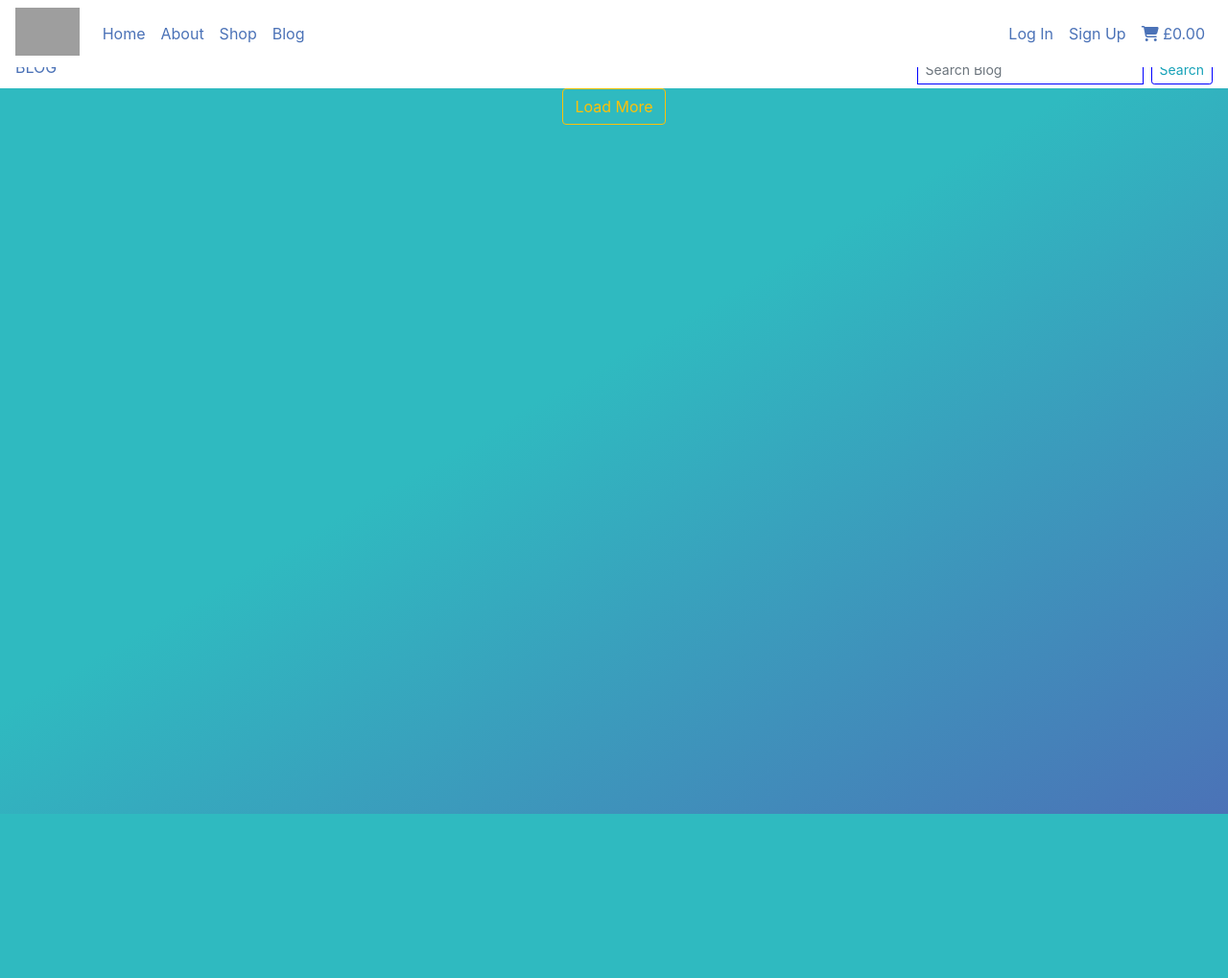
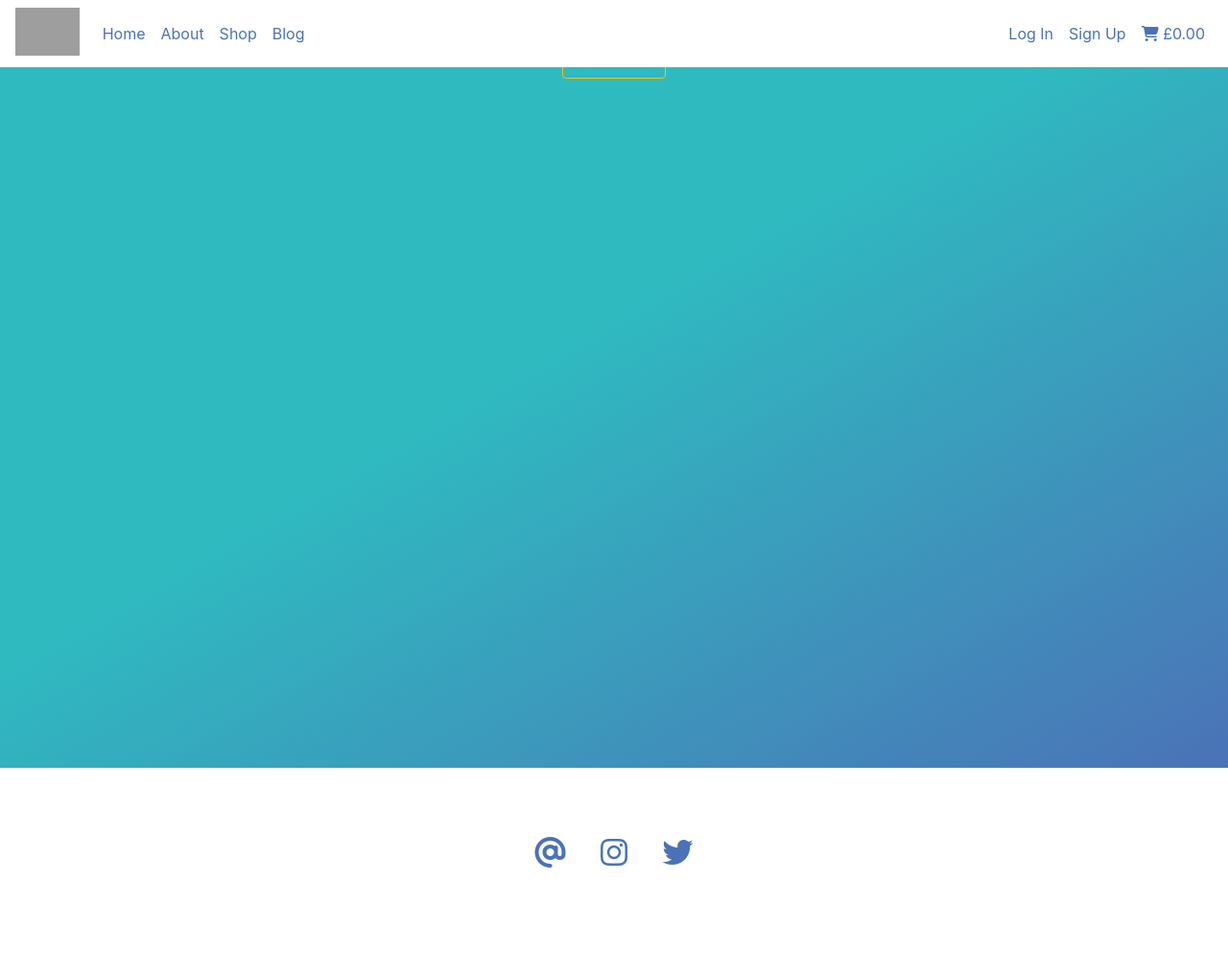
Before and after one commit to devmegan/korcbd, a Django app: page /blog/ in a window 1280 px wide. Shown: the whole page at 96% size. Before the commit the page ends 848 px from the top, so only its background shows below. Run offline with Django 3.2, Linux system fonts and the light colour scheme; data that the repository does not hold is empty; parts of the project's set-up code (start-up, migrations or seed data) failed here and were passed over; some libraries are stand-ins or nearby versions; grey boxes are pictures that could not be loaded.

Commit message:
added footer and contact modal

```diff
--- a/templates/base.html
+++ b/templates/base.html
@@ -107,10 +107,43 @@
                 {% endfor %}
             </div>
         {% endif %}
-        <div class="pt-5 content-wrapper">
+        <!-- Modal -->
+<div class="modal fade" id="contact-modal" tabindex="-1" role="dialog" aria-labelledby="exampleModalLabel" aria-hidden="true">
+  <div class="modal-dialog" role="document">
+    <div class="modal-content">
+      <div class="modal-header text-center">
+        <h5 class="modal-title text-blue uppercase font-weight-bold" id="exampleModalLabel"><i class="fas fa-at fa-lg text-blue"></i> Get in Touch</h5>
+        <button type="button" class="close" data-dismiss="modal" aria-label="Close">
+          <span aria-hidden="true">&times;</span>
+        </button>
+      </div>
+      <div class="modal-body text-center">
+        Until the contact form is up and running, send us an email at
+        <span class="text-blue font-weight-bold uppercase inline-block mt-3"> korcbd@gmail.com </span>
+      </div>
+      <div class="text-center py-2">
+        <button type="button" class="btn kor-btn-hover colour-darker text-center" data-dismiss="modal">Close</button>
+      </div>
+    </div>
+  </div>
+</div>
         {% block content %}
 
         {% endblock %}
+        <footer class="mt-5">
+            <div class="row no-gutters bg-blue text-white">
+                <div class="col-12 text-center my-3">
+                    <a rel="noopener" target="_blank" class="mr-3" data-toggle="modal" data-target="#contact-modal"><i class="fas fa-at fa-2x text-blue bg-white p-2 rounded-circle"></i></a>
+                    <a href="https://www.instagram.com/keeponrolling_cbd/" rel="noopener" target="_blank" class="mr-3"><i class="fab fa-instagram fa-2x text-blue bg-white p-2 rounded-circle"></i></a>
+                    <a href="https://twitter.com/CbdKeep" rel="noopener" target="_blank"><i class="fab fa-twitter fa-2x text-blue bg-white p-2 rounded-circle"></i></a>
+                </div>
+                <div class="col-12 text-center">
+                    <h4 class="uppercase"><a href="{% url 'home' %}" class="text-white">Keep On Rolling</a></h4>
+                    <h6 class="uppercase">Sports CBD Products</h6>
+                    <h6><small>2020</small></h6>
+                </div>
+            </div>
+        </footer>
         </div>
         {% block corejs %}
         <script src="https://cdnjs.cloudflare.com/ajax/libs/jquery/3.5.1/jquery.min.js" integrity="sha512-bLT0Qm9VnAYZDflyKcBaQ2gg0hSYNQrJ8RilYldYQ1FxQYoCLtUjuuRuZo+fjqhx/qtq/1itJ0C2ejDxltZVFg==" crossorigin="anonymous"></script>
```
